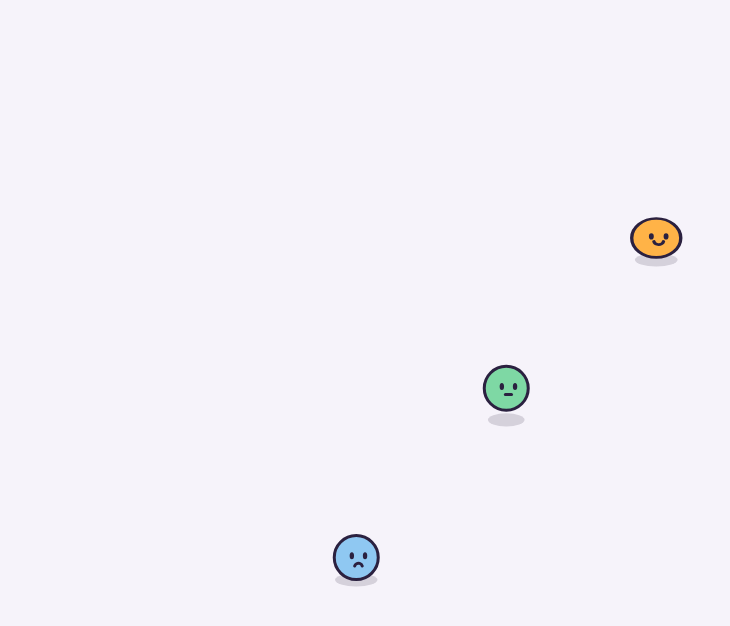
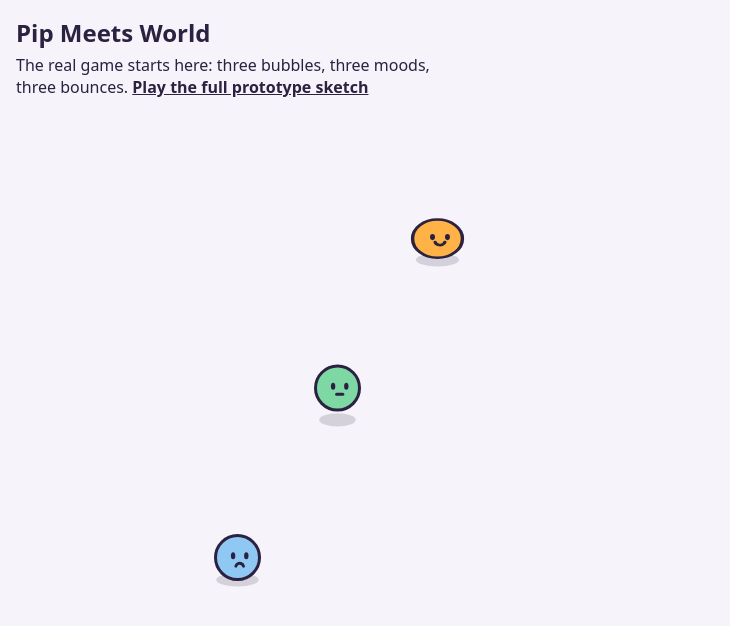
Before and after one commit to Oreva-Dev9112/pip-meets-world, a website built with Vite: page index.html in a window 1280 px wide. Shown: the whole page, without its empty margins (0-730 px from the left). Built offline with nearby package versions, Linux system fonts and the light colour scheme.

Commit message:
feat: serve the prototype at /prototype and link it from the front page

```diff
--- a/index.html
+++ b/index.html
@@ -7,10 +7,18 @@
     <style>
       html, body { height: 100%; margin: 0; background: #f6f3fa; }
       canvas { display: block; width: 100%; height: 100%; }
+      .note { position: fixed; left: 16px; top: 16px; right: 16px; font: 16px/1.4 system-ui, sans-serif; color: #2b2140; }
+      .note h1 { margin: 0 0 4px; font-size: 24px; }
+      .note p { margin: 0; max-width: 46ch; }
+      .note a { color: #2b2140; font-weight: 700; }
     </style>
   </head>
   <body>
-    <canvas id="stage" aria-label="A bubble bouncing along a street"></canvas>
+    <canvas id="stage" aria-label="Three bubbles bouncing across the screen, each in a different mood"></canvas>
+    <div class="note">
+      <h1>Pip Meets World</h1>
+      <p>The real game starts here: three bubbles, three moods, three bounces. <a href="/prototype/">Play the full prototype sketch</a></p>
+    </div>
     <script type="module" src="/src/main.ts"></script>
   </body>
 </html>
--- /dev/null
+++ b/vite.config.ts
@@ -0,0 +1,16 @@
+import { fileURLToPath } from 'node:url';
+import { defineConfig } from 'vite';
+
+const at = (path: string) => fileURLToPath(new URL(path, import.meta.url));
+
+// Two pages: the game at / and the prototype sketch at /prototype/.
+export default defineConfig({
+  build: {
+    rollupOptions: {
+      input: {
+        main: at('./index.html'),
+        prototype: at('./prototype/index.html'),
+      },
+    },
+  },
+});
```
Also changed, not shown: README.md.
